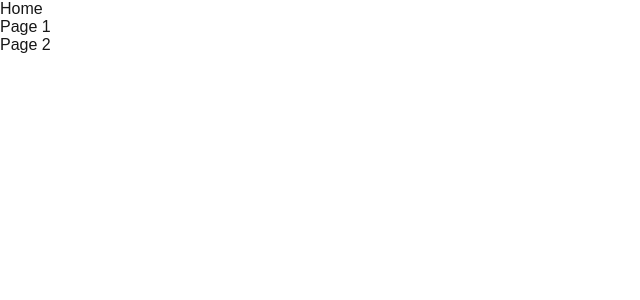
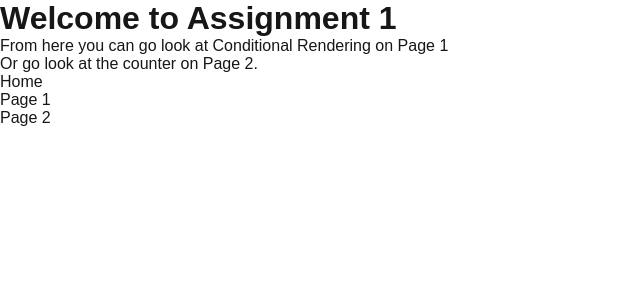
Before and after one commit to JustMirth/AdvFrontEndAssign1, a Next.js app: page / in a window 1280 px wide. Shown: the top 300 px of the page, without its empty margins (0-640 px from the left). Built offline with nearby package versions, Linux system fonts and the light colour scheme.

Commit message:
Added Header to index

```diff
--- /dev/null
+++ b/components/Header.js
@@ -0,0 +1,14 @@
+import React from 'react';
+
+const Header = () => {
+    return (
+        <header>
+            <h1>Welcome to Assignment 1</h1>
+            <p>From here you can go look at Conditional Rendering on Page 1
+                <br/>
+                Or go look at the counter on Page 2.
+            </p>
+        </header>
+    );
+};
+export default Header;
--- a/pages/index.js
+++ b/pages/index.js
@@ -1,9 +1,11 @@
 import Navbar from "/components/Navbar.js"
+import Header from "/components/Header.js"
 
 export default function Home() {
   return (
     <>
-      <Navbar></Navbar>
+      <Header/>
+      <Navbar/>
     </>
   )
 }
```
